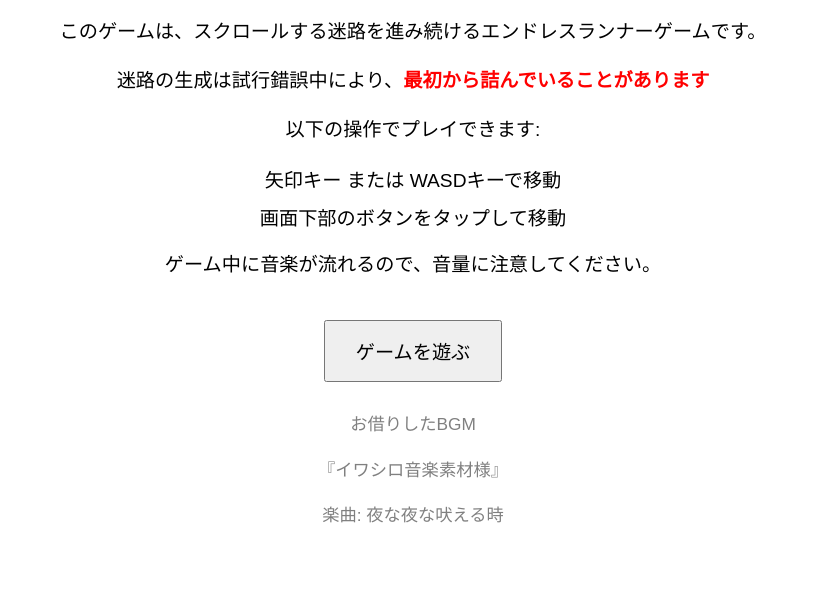
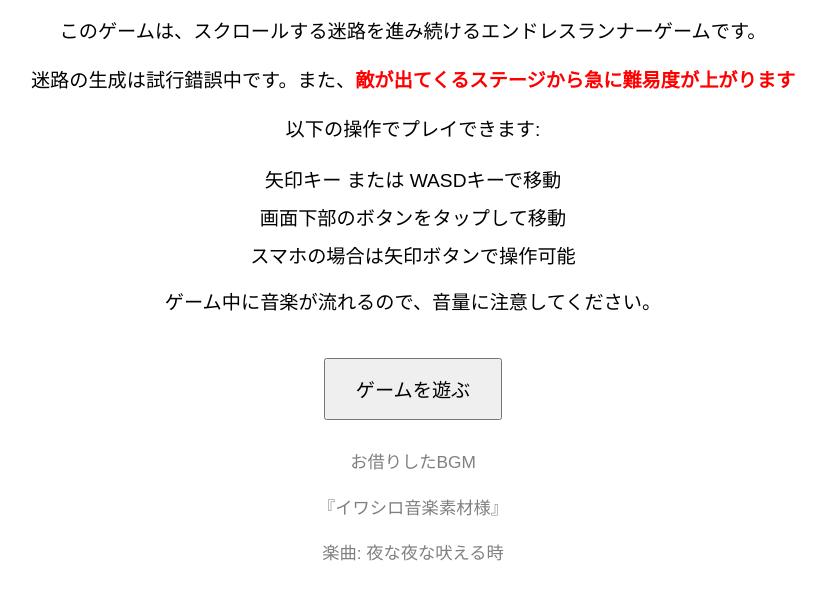
Before and after one commit to kaminuma/endless-maze-game, a plain HTML site: page index.html in a window 1280 px wide. Shown: the part 89-688 px from the top of the page, without its empty margins (227-1053 px from the left). Drawn offline with Linux system fonts and the light colour scheme.

Commit message:
indexページの追記

```diff
--- a/index.html
+++ b/index.html
@@ -71,14 +71,16 @@
       このゲームは、スクロールする迷路を進み続けるエンドレスランナーゲームです。
     </p>
     <p>
-      迷路の生成は試行錯誤中により、<span style="color: red; font-weight: bold"
-        >最初から詰んでいることがあります</span
+      迷路の生成は試行錯誤中です。また、<span
+        style="color: red; font-weight: bold"
+        >敵が出てくるステージから急に難易度が上がります</span
       >
     </p>
     <p>以下の操作でプレイできます:</p>
     <ul>
       <li>矢印キー または WASDキーで移動</li>
       <li>画面下部のボタンをタップして移動</li>
+      <li>スマホの場合は矢印ボタンで操作可能</li>
     </ul>
     <p>ゲーム中に音楽が流れるので、音量に注意してください。</p>
     <button onclick="startGame()">ゲームを遊ぶ</button>
```
